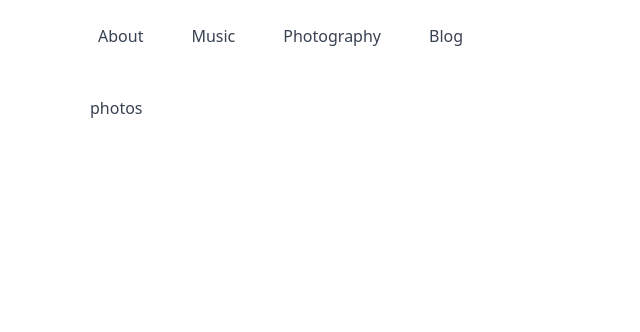
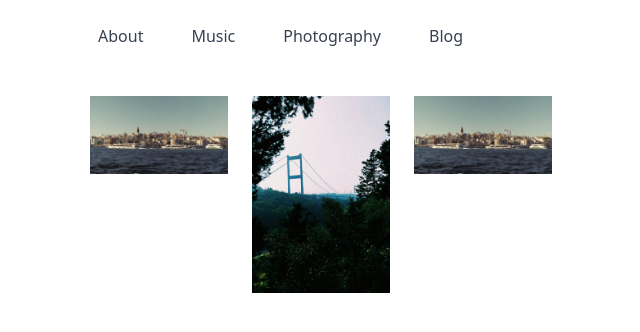
Before and after one commit to egecam/next-blog, a Next.js app: page /photography in a window 1280 px wide. Shown: the top 332 px of the page, without its empty margins (238-878 px from the left). Built offline with nearby package versions, Linux system fonts and the light colour scheme.

Commit message:
[WIP] create photography page

```diff
--- a/pages/photography.js
+++ b/pages/photography.js
@@ -1,5 +1,29 @@
 function PhotoPage() {
-  return <div className="site-container">photos</div>
+  return (
+    <>
+      <div className="site-container">
+        <div className="grid gap-4 col-start-1 col-end-3 row-start-1 sm:mb-6 sm:grid-cols-4 lg:gap-6 lg:col-start-2 lg:row-end-6 lg:row-span-6 lg:mb-0">
+          <img
+            src="/photography/betrayal.jpg"
+            alt=""
+            className="wide-img"
+            title="Betrayal"
+          />
+          <img
+            src="/photography/bosphorus from mihrabat.jpg"
+            alt=""
+            className="tight-img"
+            title="Bosphorus from Mihrabat"
+          />
+          <img
+            src="/photography/betrayal.jpg"
+            alt=""
+            className="tight-img"
+          />
+        </div>
+      </div>
+    </>
+  );
 }
 
 export default PhotoPage;
```
